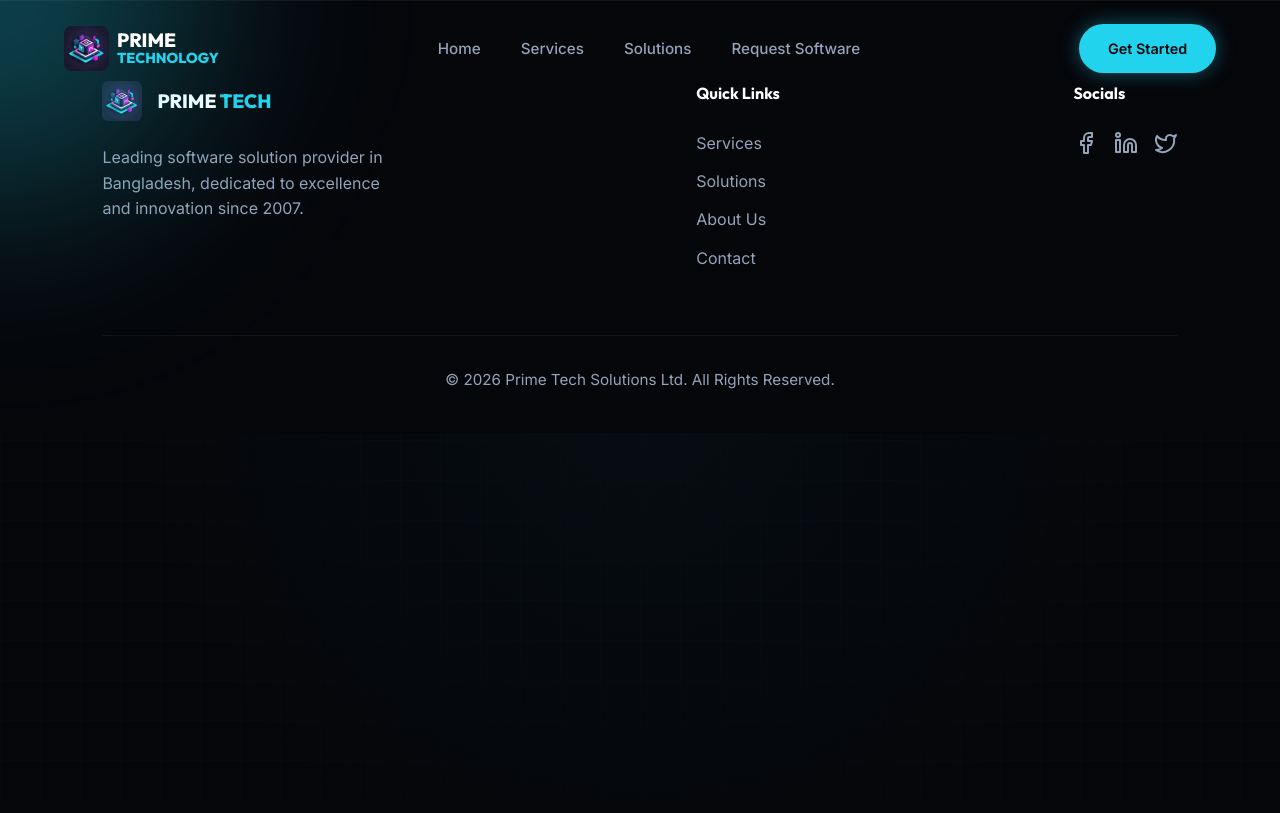
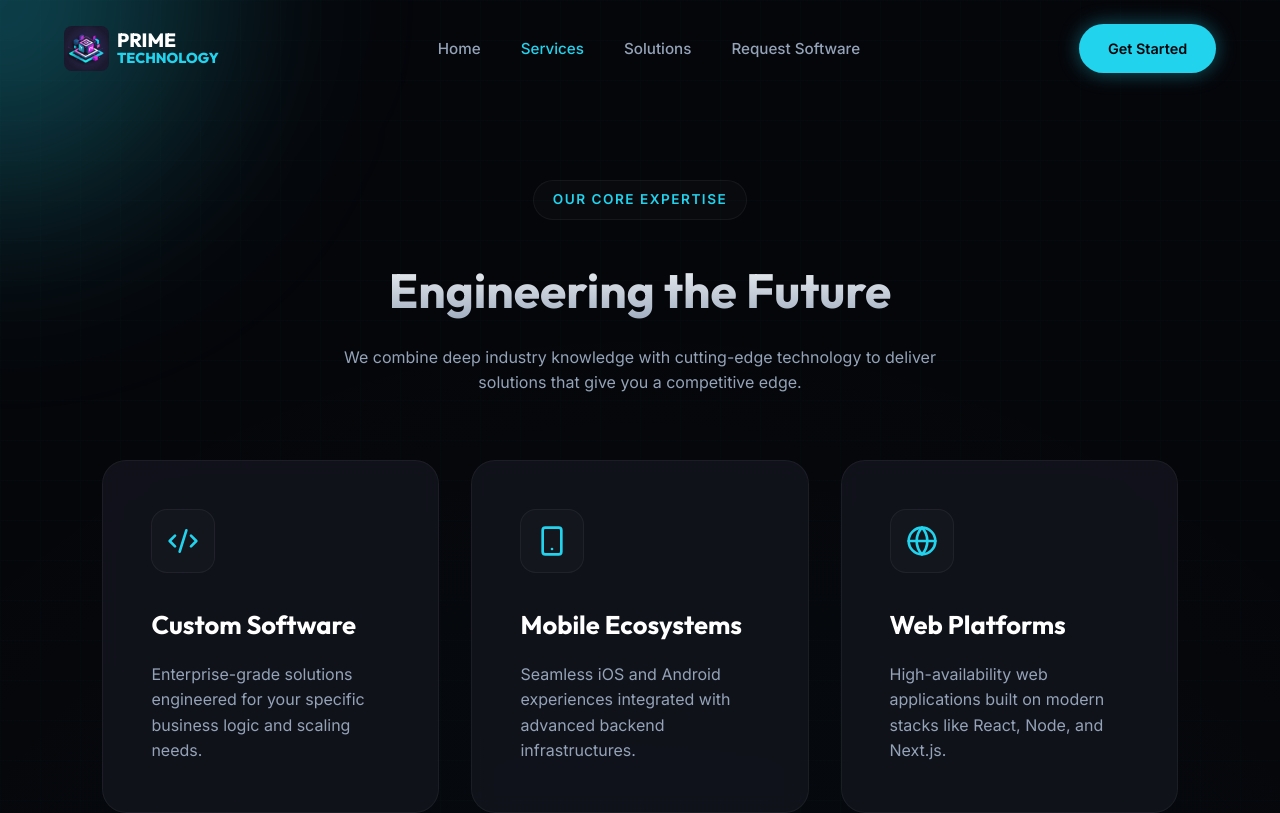
Before and after one commit to sadikhossainnub/primetechbd_website, a React (Vite) app: page /#/services in a window 1280 px wide. Shown: the top 813 px of the page. Built offline with nearby package versions, Linux system fonts and the light colour scheme.

Commit message:
feat: implement main application routing, header, footer, and services page components

```diff
--- a/src/App.jsx
+++ b/src/App.jsx
@@ -13,6 +13,7 @@ import RequestPage from './pages/RequestPage';
 import ProjectDetails from './pages/ProjectDetails';
 import AdminLogin from './pages/Admin/Login';
 import AdminDashboard from './pages/Admin/Dashboard';
+import ServicesPage from './pages/ServicesPage';
 
 const HomePage = () => (
     <>
@@ -34,6 +35,7 @@ function App() {
                 <main>
                     <Routes>
                         <Route path="/" element={<HomePage />} />
+                        <Route path="/services" element={<ServicesPage />} />
                         <Route path="/request" element={<RequestPage />} />
                         <Route path="/project/:id" element={<ProjectDetails />} />
                         <Route path="/admin/login" element={<AdminLogin />} />
--- a/src/components/Footer.jsx
+++ b/src/components/Footer.jsx
@@ -1,6 +1,6 @@
 import React from 'react';
 import { Facebook, Linkedin, Twitter } from 'lucide-react';
-import { useLocation } from 'react-router-dom';
+import { useLocation, Link } from 'react-router-dom';
 
 const Footer = () => {
     const location = useLocation();
@@ -21,7 +21,7 @@ const Footer = () => {
                 <div>
                     <h4 style={{ marginBottom: '1.5rem' }}>Quick Links</h4>
                     <ul style={{ color: 'var(--text-secondary)', display: 'grid', gap: '0.8rem' }}>
-                        <li><a href="#services">Services</a></li>
+                        <li><Link to="/services">Services</Link></li>
                         <li><a href="#solutions">Solutions</a></li>
                         <li><a href="#about">About Us</a></li>
                         <li><a href="#contact">Contact</a></li>
--- a/src/components/Header.jsx
+++ b/src/components/Header.jsx
@@ -28,7 +28,7 @@ const Header = () => {
                 </Link>
                 <ul className="nav-links">
                     <li><Link to="/" className={location.pathname === '/' ? 'active' : ''}>Home</Link></li>
-                    <li><a href="#services">Services</a></li>
+                    <li><Link to="/services" className={location.pathname === '/services' ? 'active' : ''}>Services</Link></li>
                     <li><a href="#solutions">Solutions</a></li>
                     <li><Link to="/request" className={location.pathname === '/request' ? 'active' : ''}>Request Software</Link></li>
                 </ul>
--- /dev/null
+++ b/src/pages/ServicesPage.jsx
@@ -0,0 +1,16 @@
+import React, { useEffect } from 'react';
+import Services from '../components/Services';
+
+const ServicesPage = () => {
+    useEffect(() => {
+        window.scrollTo(0, 0);
+    }, []);
+
+    return (
+        <div style={{ paddingTop: '80px', minHeight: '80vh' }}>
+            <Services />
+        </div>
+    );
+};
+
+export default ServicesPage;
```
